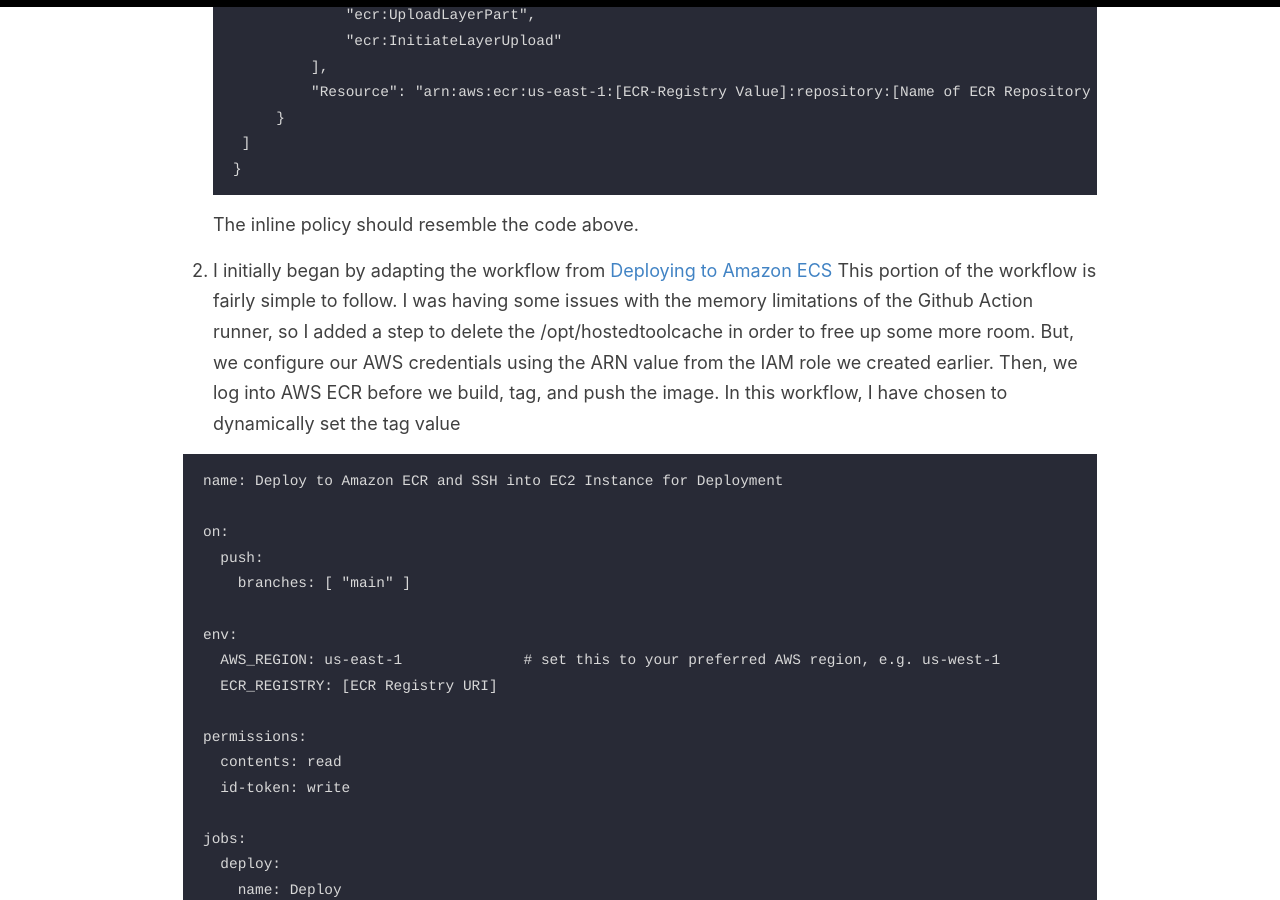
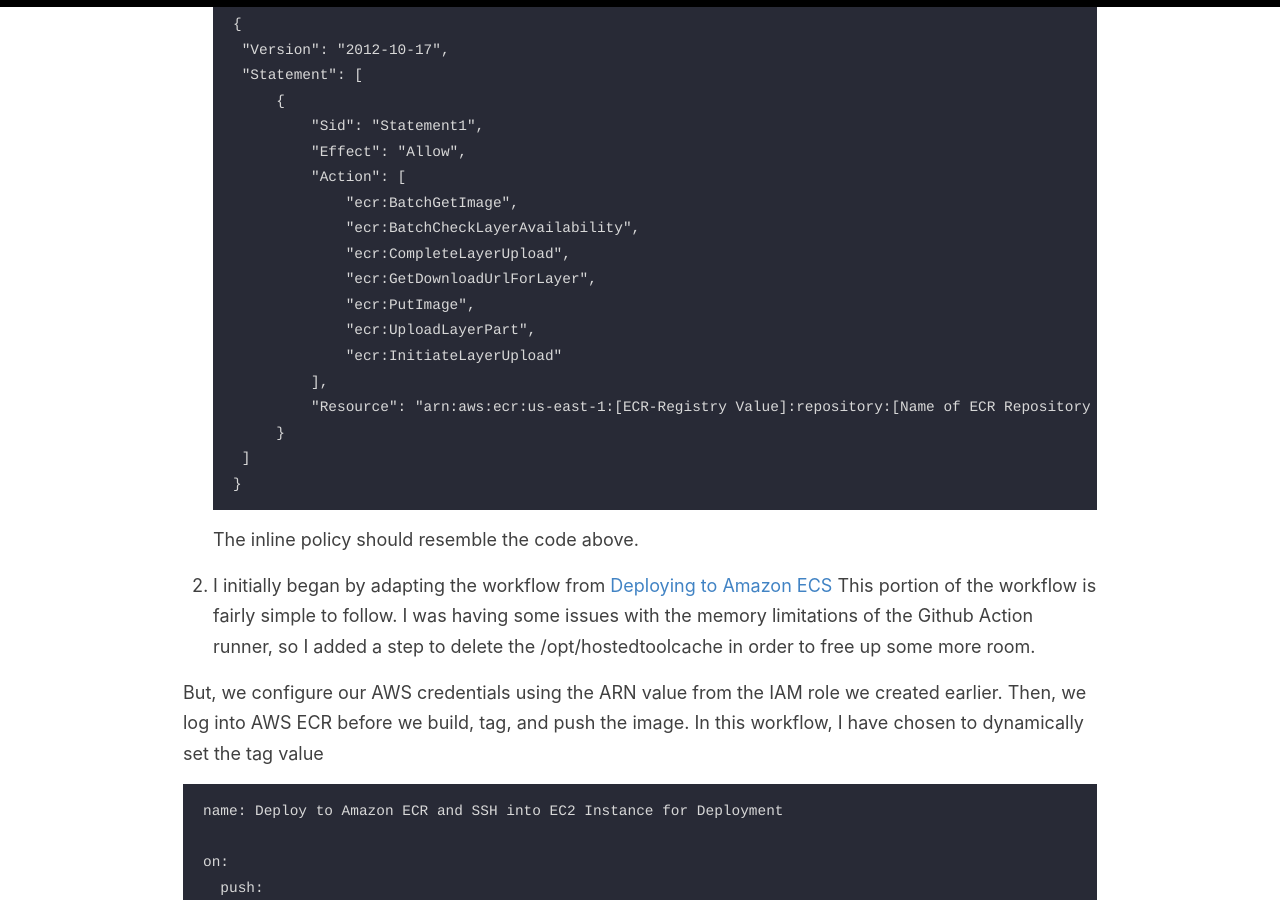
Before and after one commit to elizabethwillard/elizabethwillard.github.io, a Jekyll site: the page built from _posts/2024-04-15-using_githubactions_with_ecr_and_ec2.md, in a window 1280 px wide and 900 px high, scrolled down 1192 px. Built offline with Jekyll 4.4.1, drawn with Linux system fonts in a browser that asks for light colours; part of the change alters nothing that is shown.

````diff
--- a/_posts/2024-04-15-using_githubactions_with_ecr_and_ec2.md
+++ b/_posts/2024-04-15-using_githubactions_with_ecr_and_ec2.md
@@ -8,6 +8,9 @@ hidden: false
 
 Recently, I used Github Actions to automate the deployment of a Streamlit application I was using for my capstone project, Charge Buddy.
 As we draw closer to the finish line, the risk that manual deployment introduces becomes too much at a certain point. Today, I wanted to go over the steps I took to write a simple Github Actions workflow that automated the deployment of our Streamlit application, along with a NGINX container that was used as a reverse proxy, since Streamlit cannot use HTTPS on its own, but a NGINX reverse proxy can enable us to use HTTPS in our application.
+
+![Blank diagram (2)](https://github.com/elizabethwillard/elizabethwillard.github.io/assets/57194659/41f7d78d-7b59-4444-883e-5717a6b6bf8c)
+
 
 1. Create an Elastic Container Registry repository to store your Docker images
 
@@ -46,6 +49,7 @@ The inline policy should resemble the code above.
 
 4. I initially began by adapting the workflow from [Deploying to Amazon ECS](https://docs.github.com/en/actions/deployment/deploying-to-your-cloud-provider/deploying-to-amazon-elastic-container-service)
 This portion of the workflow is fairly simple to follow. I was having some issues with the memory limitations of the Github Action runner, so I added a step to delete the /opt/hostedtoolcache in order to free up some more room.
+
 But, we configure our AWS credentials using the ARN value from the IAM role we created earlier. Then, we log into AWS ECR before we build, tag, and push the image. In this workflow, I have chosen to dynamically set the tag value
 
 ```
````
